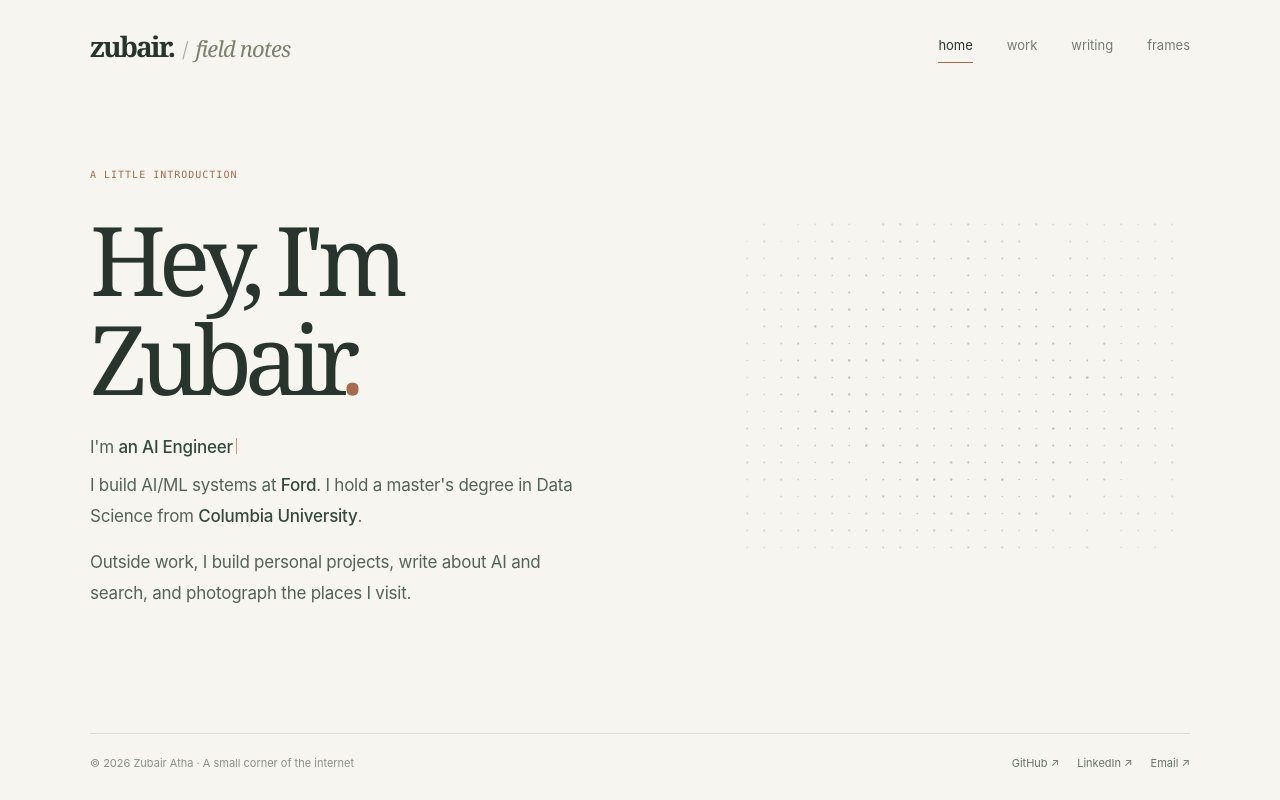
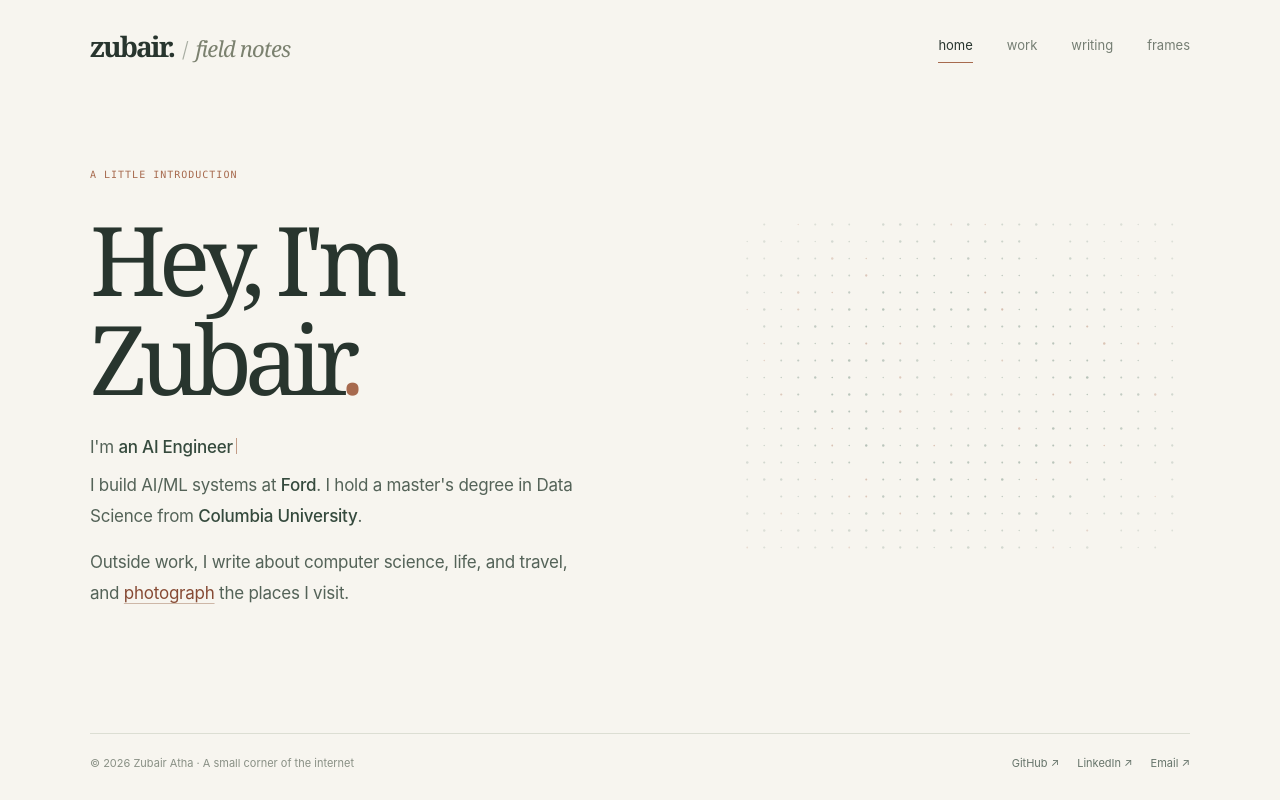
Before and after one commit to zubairatha/portfolio, a Next.js app: page / in a window 1280 px wide. Built offline with nearby package versions, Linux system fonts and the light colour scheme.

Commit message:
Update personal introduction and link photography to Frames

```diff
--- a/src/app/globals.css
+++ b/src/app/globals.css
@@ -294,3 +294,6 @@ dialog{position:fixed;inset:0;margin:auto;height:fit-content}
 .rotating-role{white-space:nowrap}
 .role-caret{display:inline-block;width:1px;height:.95em;margin-left:3px;vertical-align:-.05em;background:var(--accent);opacity:.65}
 @media(prefers-reduced-motion:reduce){.role-caret{display:none}}
+
+.intro-photo-link{color:var(--accent-dark);text-decoration:underline;text-decoration-color:#cdb7a7;text-underline-offset:4px;transition:text-decoration-color .2s}
+.intro-photo-link:hover{text-decoration-color:var(--accent-dark)}
--- a/src/app/page.tsx
+++ b/src/app/page.tsx
@@ -1,3 +1,4 @@
+import Link from "next/link";
 import LightField from "@/components/LightField";
 import RotatingRole from "@/components/RotatingRole";
 
@@ -9,7 +10,7 @@ export default function Home() {
         <h1 className="home-title">Hey, I&apos;m<br />Zubair<span className="period">.</span></h1>
         <div className="home-intro">
           <p><span className="intro-role-line">I&apos;m <RotatingRole /></span>I build AI/ML systems at <strong>Ford</strong>. I hold a master&apos;s degree in Data Science from <strong>Columbia University</strong>.</p>
-          <p>Outside work, I build personal projects, write about AI and search, and photograph the places I visit.</p>
+          <p>Outside work, I write about computer science, life, and travel, and <Link href="/frames" className="intro-photo-link">photograph</Link> the places I visit.</p>
         </div>
       </div>
       <LightField />
```
